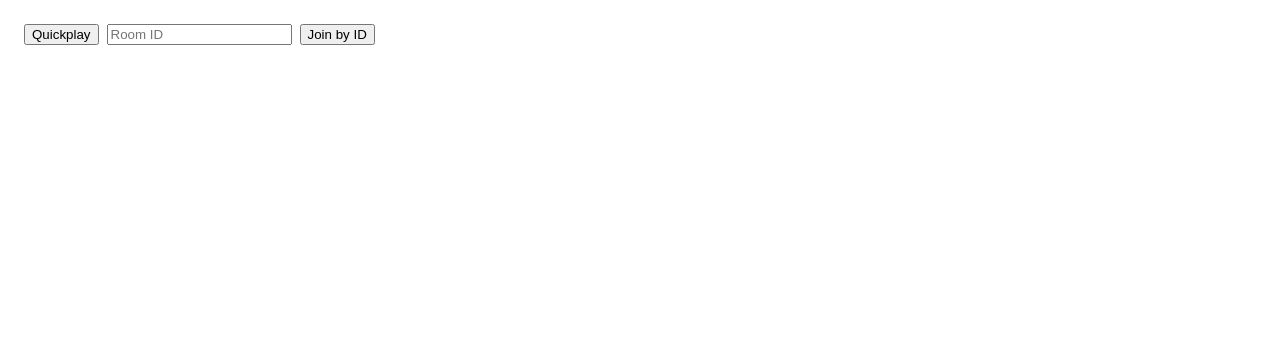
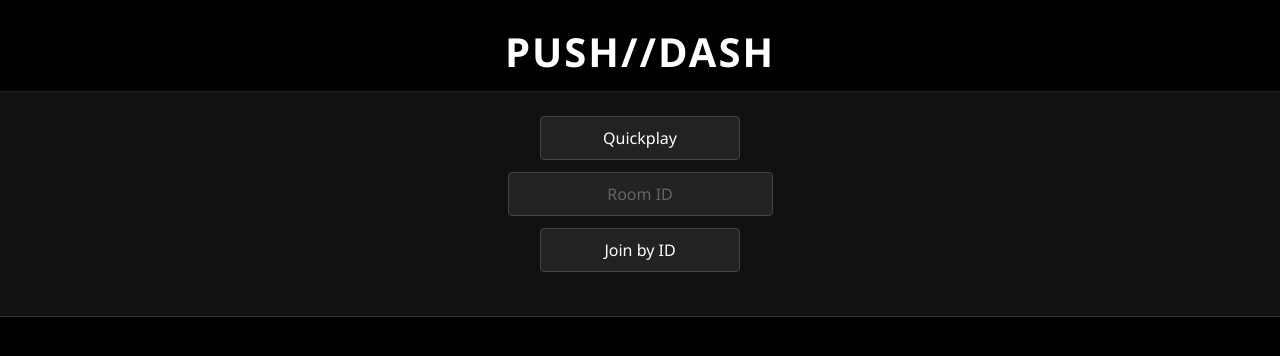
Before and after one commit to Otm02/push-dash, a website built with Vite: page client/index.html in a window 1280 px wide. Built offline with nearby package versions, Linux system fonts and the light colour scheme; what colyseus.js would draw is missing.

Commit message:
Adding Simple Black ui

```diff
--- a/client/index.html
+++ b/client/index.html
@@ -1,20 +1,94 @@
-<!doctype html>
+<!DOCTYPE html>
 <html lang="en">
 
 <head>
   <meta charset="UTF-8" />
   <meta name="viewport" content="width=device-width, initial-scale=1.0" />
-    <title>push-dash</title>
+  <title>PUSH//DASH</title>
+  <style>
+    * {
+      box-sizing: border-box;
+      font-family: 'Segoe UI', sans-serif;
+    }
+
+    body {
+      margin: 0;
+      background-color: #000;
+      color: #fff;
+      display: flex;
+      flex-direction: column;
+      min-height: 100vh;
+    }
+
+    header {
+      text-align: center;
+      padding: 24px 0 12px;
+      font-size: 2.5rem;
+      font-weight: bold;
+      letter-spacing: 2px;
+      color: #fff;
+    }
+
+    #lobby {
+      display: flex;
+      flex-direction: column;
+      align-items: center;
+      justify-content: center;
+      gap: 12px;
+      padding: 24px;
+      background-color: #111;
+      border-top: 1px solid #222;
+      border-bottom: 1px solid #333;
+    }
+
+    #lobby button,
+    #lobby input {
+      padding: 10px 16px;
+      background-color: #222;
+      color: #fff;
+      border: 1px solid #444;
+      border-radius: 4px;
+      font-size: 1rem;
+      min-width: 200px;
+      text-align: center;
+      outline: none;
+    }
+
+    #lobby button:hover {
+      background-color: #333;
+      border-color: #666;
+      cursor: pointer;
+    }
+
+    #lobby input::placeholder {
+      color: #666;
+    }
+
+    #status {
+      margin-top: 8px;
+      color: #888;
+      font-size: 0.9em;
+    }
+
+    #game {
+      flex-grow: 1;
+      width: 100%;
+    }
+  </style>
 </head>
 
 <body>
-    <div id="lobby" style="display:flex;gap:8px;align-items:center;padding:16px;">
+  <header>PUSH//DASH</header>
+
+  <div id="lobby">
     <button id="quickplay">Quickplay</button>
     <input id="roomIdInput" placeholder="Room ID" />
     <button id="joinById">Join by ID</button>
-        <span id="status" style="margin-left:8px;color:#666"></span>
+    <span id="status"></span>
   </div>
+
   <div id="game"></div>
+
   <script type="module" src="./src/main.js"></script>
 </body>
 
```
Lines whose indentation alone changed are shown as unchanged.
